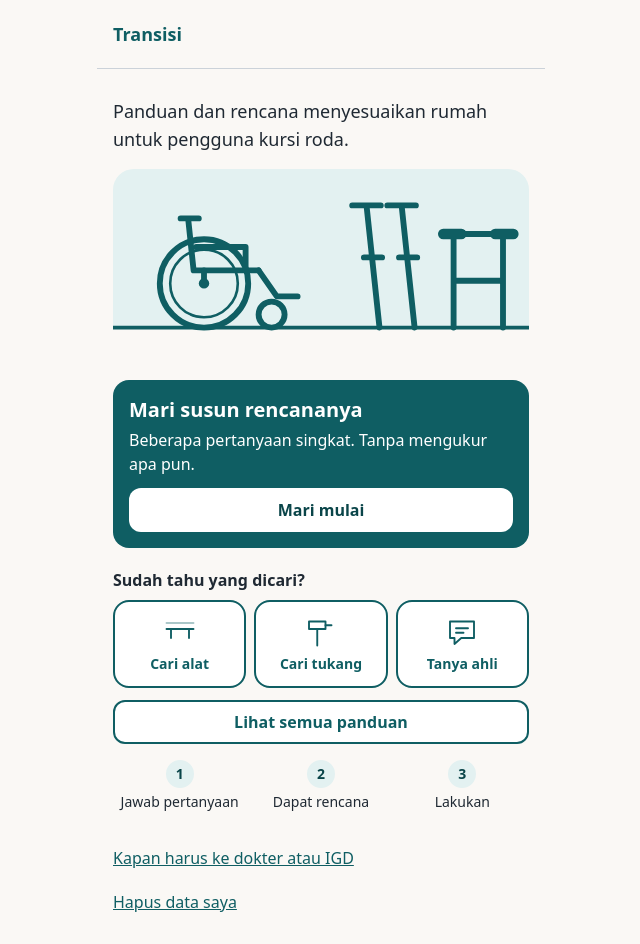
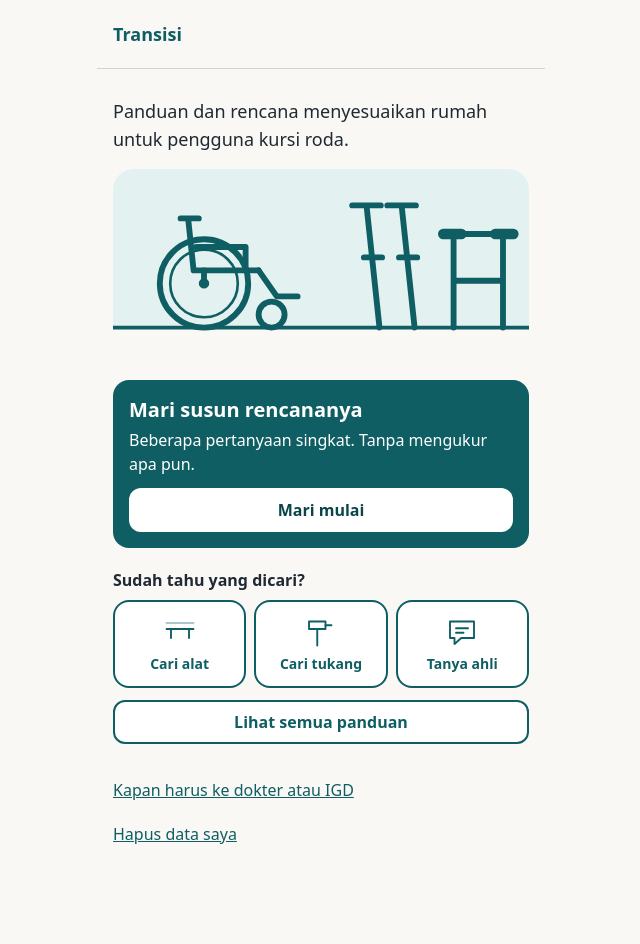
Before and after one commit to titohanafi/transisidnr, a React (Vite) app: page /#/ in a window 1280 px wide. Shown: the whole page, without its empty margins (319-959 px from the left). After the commit the page ends 876 px from the top, so only its background shows below. Built offline with nearby package versions, Linux system fonts and the light colour scheme.

Commit message:
Beranda: hapus tiga langkah cara kerja
Co-Authored-By: Claude Sonnet 5.5 <noreply@anthropic.com>

```diff
--- a/content/ui.json
+++ b/content/ui.json
@@ -3,20 +3,6 @@
     "nama": "Transisi"
   },
   "beranda": {
-    "langkah": [
-      {
-        "judul": "Jawab pertanyaan",
-        "isi": "Pertanyaan singkat ya atau tidak. Tanpa ukur-ukur."
-      },
-      {
-        "judul": "Dapat rencana",
-        "isi": "Urut dari yang paling ringan dan bisa dibatalkan."
-      },
-      {
-        "judul": "Lakukan",
-        "isi": "Kerjakan sendiri, beli alat, panggil tukang, atau tanya ahli."
-      }
-    ],
     "spandukDraf": "Konten masih draf dan belum ditinjau ahli.",
     "tautanIgd": "Kapan harus ke dokter atau IGD",
     "tautanHapus": "Hapus data saya",
@@ -36,7 +22,6 @@
         "semua": "Lihat semua panduan"
       }
     },
-    "caraKerja": "Cara kerja Transisi",
     "konteks": "Panduan dan rencana menyesuaikan rumah untuk pengguna kursi roda."
   },
   "umum": {
--- a/src/domain/schema.ts
+++ b/src/domain/schema.ts
@@ -144,7 +144,6 @@ export const uiSchema = z
   .object({
     app: z.object({ nama: teks }),
     beranda: z.object({
-      langkah: z.array(z.object({ judul: teks, isi: teks })).length(3),
       spandukDraf: teks,
       tautanIgd: teks,
       tautanHapus: teks,
@@ -154,7 +153,6 @@ export const uiSchema = z
         susun: z.object({ judul: teks, isi: teks, tombol: teks }),
         tahu: z.object({ judul: teks, isi: teks, alat: teks, tukang: teks, ahli: teks, semua: teks }),
       }),
-      caraKerja: teks,
     }),
     umum: rekamTeks,
     igd: z.object({ judul: teks, isi: teks, daftarJudul: teks, tandaBahaya: z.array(teks), menyusul: teks }),
--- a/src/screens/Beranda.tsx
+++ b/src/screens/Beranda.tsx
@@ -51,17 +51,6 @@ export function Beranda() {
         </TombolLink>
       </section>
 
-      <ol className="mt-4 flex gap-2" aria-label={beranda.caraKerja}>
-        {beranda.langkah.map((l, i) => (
-          <li key={l.judul} className="flex flex-1 flex-col items-center gap-1 text-center text-sm font-medium">
-            <span aria-hidden="true" className="flex h-7 w-7 items-center justify-center rounded-full bg-utama-muda font-bold text-utama-gelap">
-              {i + 1}
-            </span>
-            {l.judul}
-          </li>
-        ))}
-      </ol>
-
       <nav aria-label={umum.tautanLain} className="mt-auto flex flex-col pt-6">
         <TautanKecil to="/igd">{beranda.tautanIgd}</TautanKecil>
         <TautanKecil to="/hapus">{beranda.tautanHapus}</TautanKecil>
```
